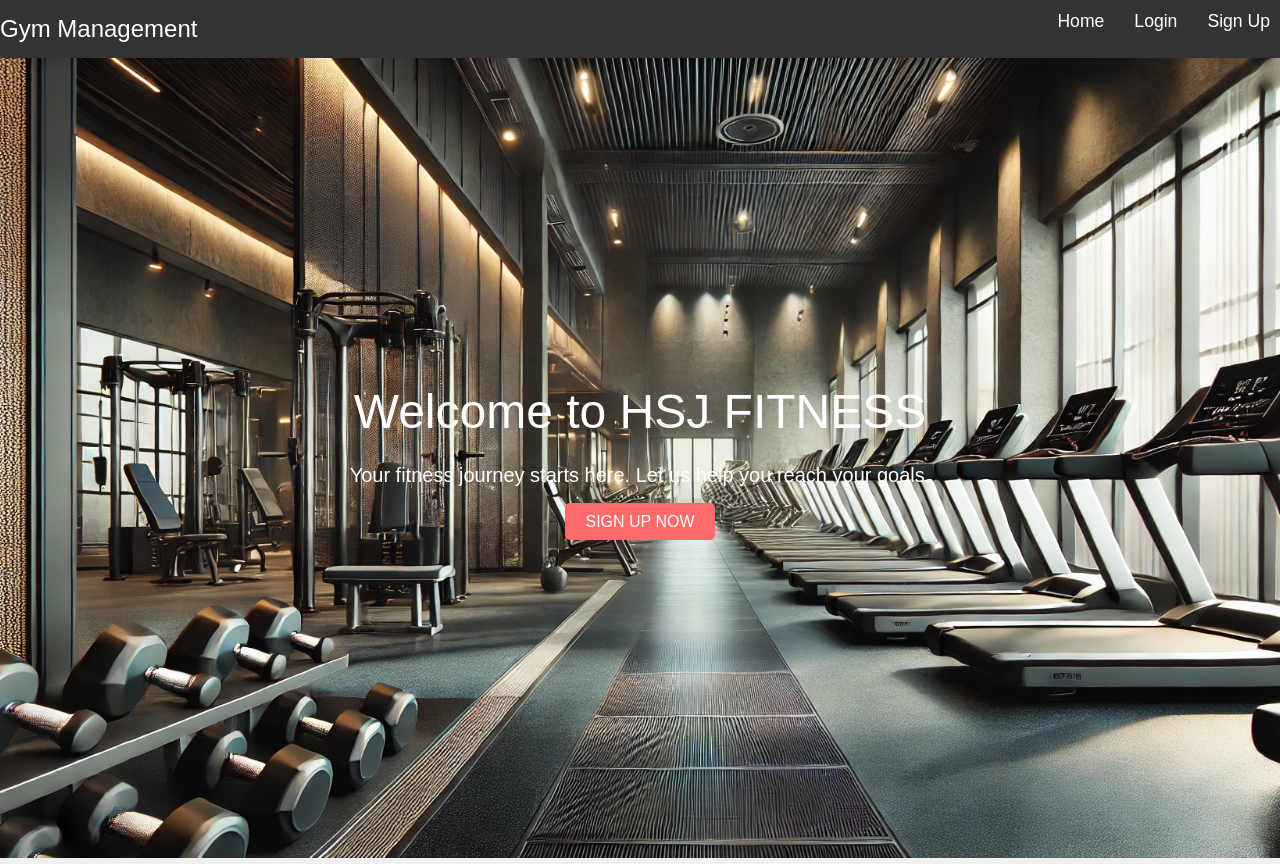
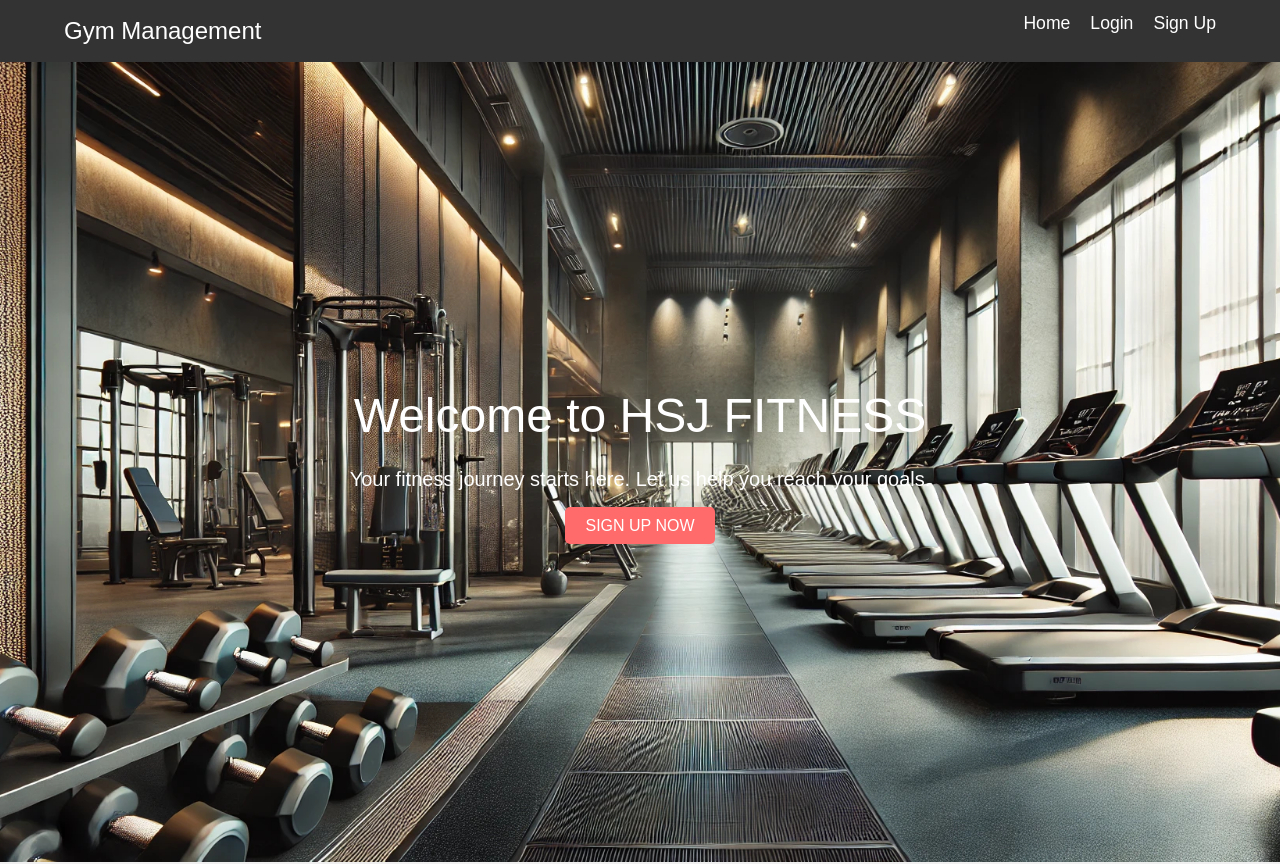
Before and after one commit to Sagarpatil8421/Gym_Management_Project, a React (Create React App) app: page / in a window 1280 px wide. Shown: the top 864 px of the page. Built offline with nearby package versions, Linux system fonts and the light colour scheme; no server answers.

Commit message:
Home page bug UI fixes

```diff
--- a/src/components/pages/LandingPage.css
+++ b/src/components/pages/LandingPage.css
@@ -31,21 +31,6 @@ header {
   color: #e8491d;
 }
 
-nav ul {
-  list-style: none;
-  float: right;
-}
-
-nav ul li {
-  display: inline;
-  margin: 0 10px;
-}
-
-nav ul li a {
-  color: #fff;
-  text-decoration: none;
-  font-size: 16px;
-}
 
 .btn {
   padding: 10px 20px;
--- a/src/components/pages/NavBar.css
+++ b/src/components/pages/NavBar.css
@@ -3,7 +3,7 @@
   display: flex;
   justify-content: space-between;
   align-items: center;
-  padding: 10px 20px;
+  padding: 10px 5vw !important;
   background-color: #333;
   color: white;
 }
@@ -75,6 +75,7 @@
     flex-direction: column;
     width: 100%;
     display: none;
+    margin: 0;
   }
 
   .navbar-links.active {
```
